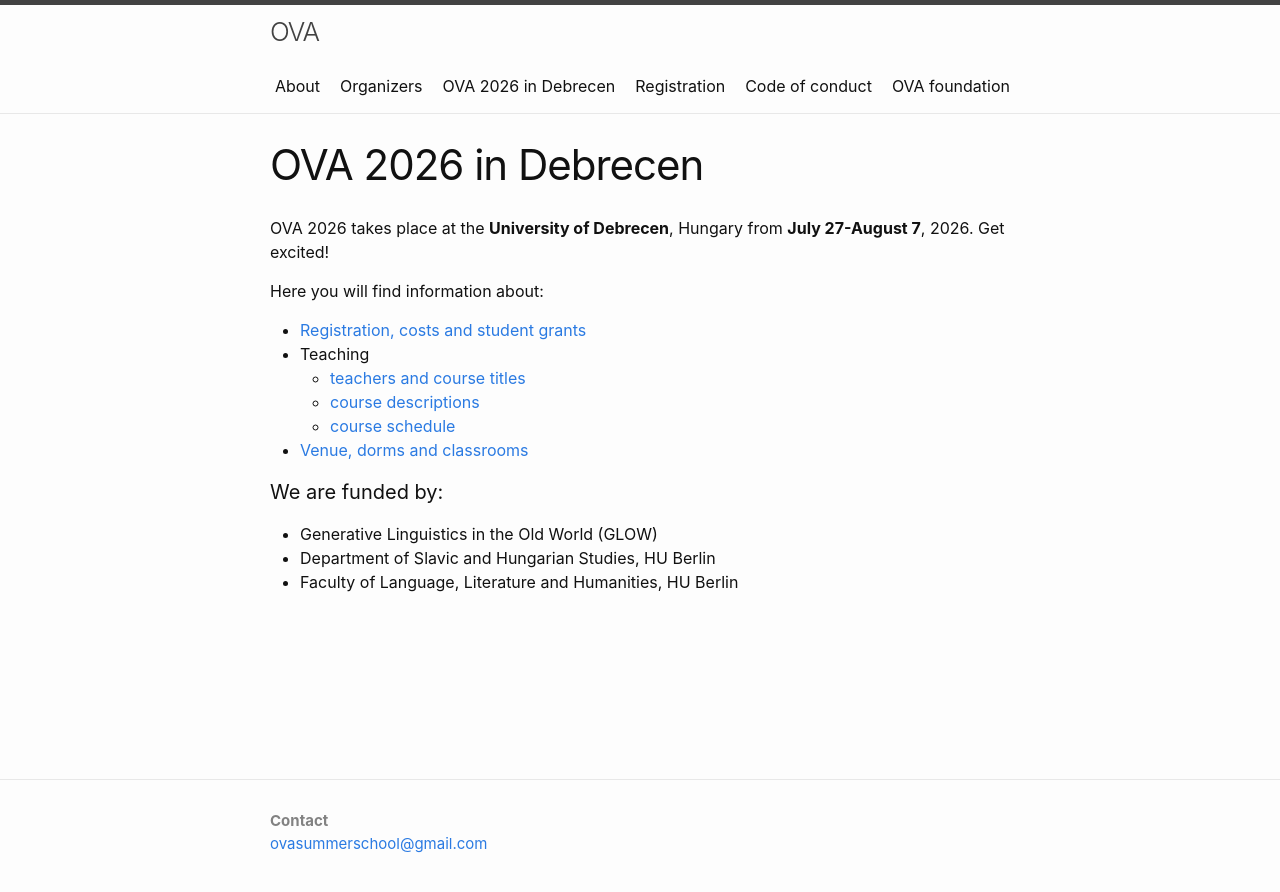
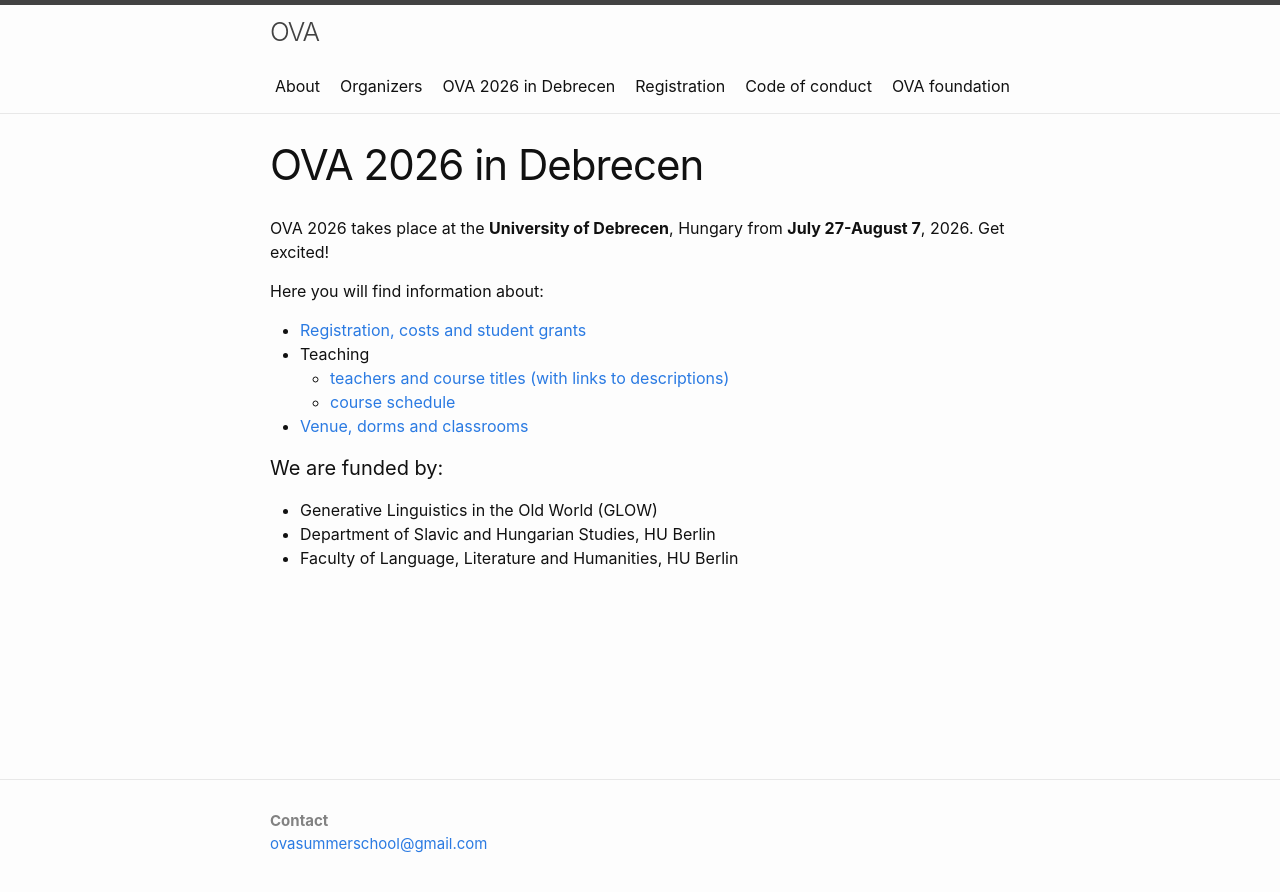
Before and after one commit to ovaschool/ovaschool.github.io, a Jekyll site: the page built from staticpages/2_ova2026.markdown, in a window 1280 px wide. Shown: the top 892 px of the page. Built offline with Jekyll 4.4.1, drawn with Linux system fonts in a browser that asks for light colours.

Commit message:
Update 2_ova2026.markdown

```diff
--- a/staticpages/2_ova2026.markdown
+++ b/staticpages/2_ova2026.markdown
@@ -11,8 +11,7 @@ OVA 2026 takes place at the **University of Debrecen**, Hungary from **July 27-A
 Here you will find information about:
 - [Registration, costs and student grants](https://ovaschool.github.io/ova2026-registration)
 - Teaching
-    - [teachers and course titles](ova2026-teachers.markdown)
-    - [course descriptions](ova2026-course-descriptions.markdown)
+    - [teachers and course titles (with links to descriptions)](ova2026-teachers.markdown)
     - [course schedule](https://docs.google.com/spreadsheets/d/1cHCMcVRPHjgnvnyKIIJlIhP-aCOYfsXFR7jU7Xpneuo/)
 - [Venue, dorms and classrooms](ova2026-location.markdown)
 
```
